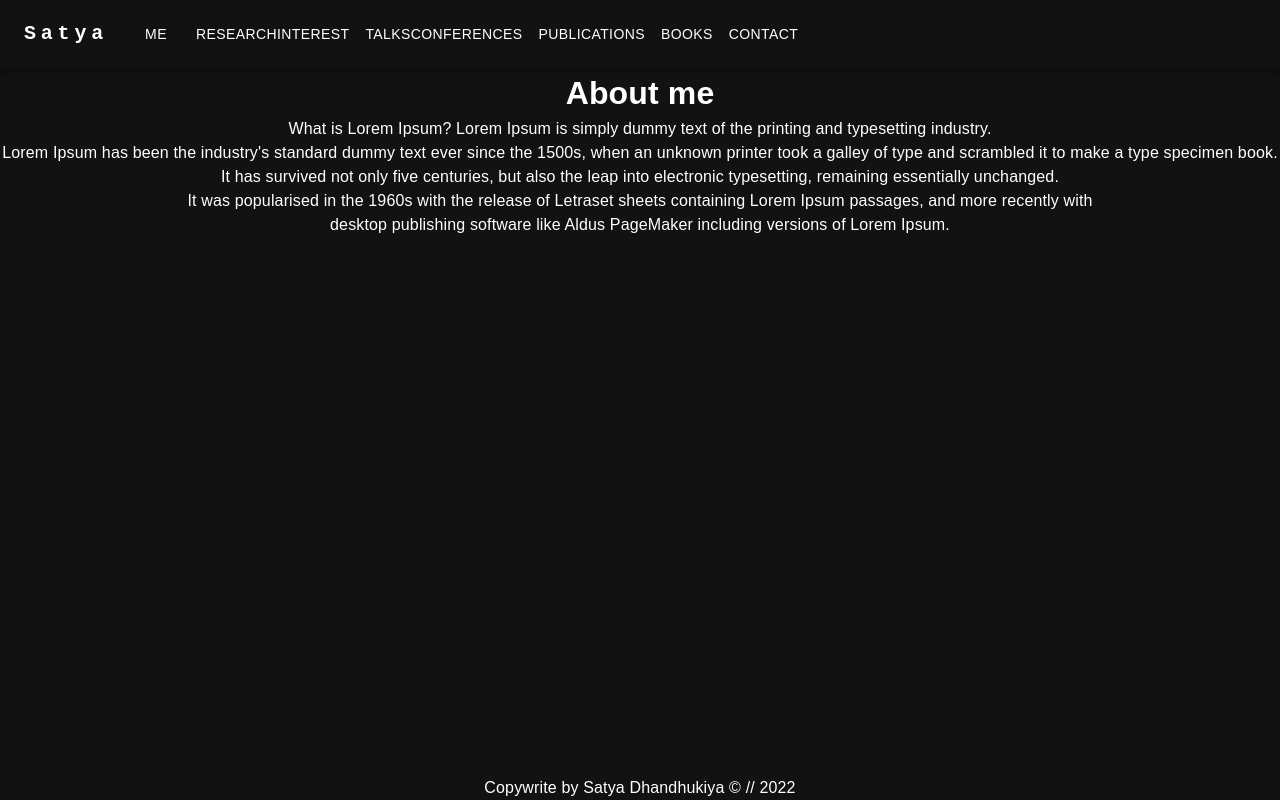
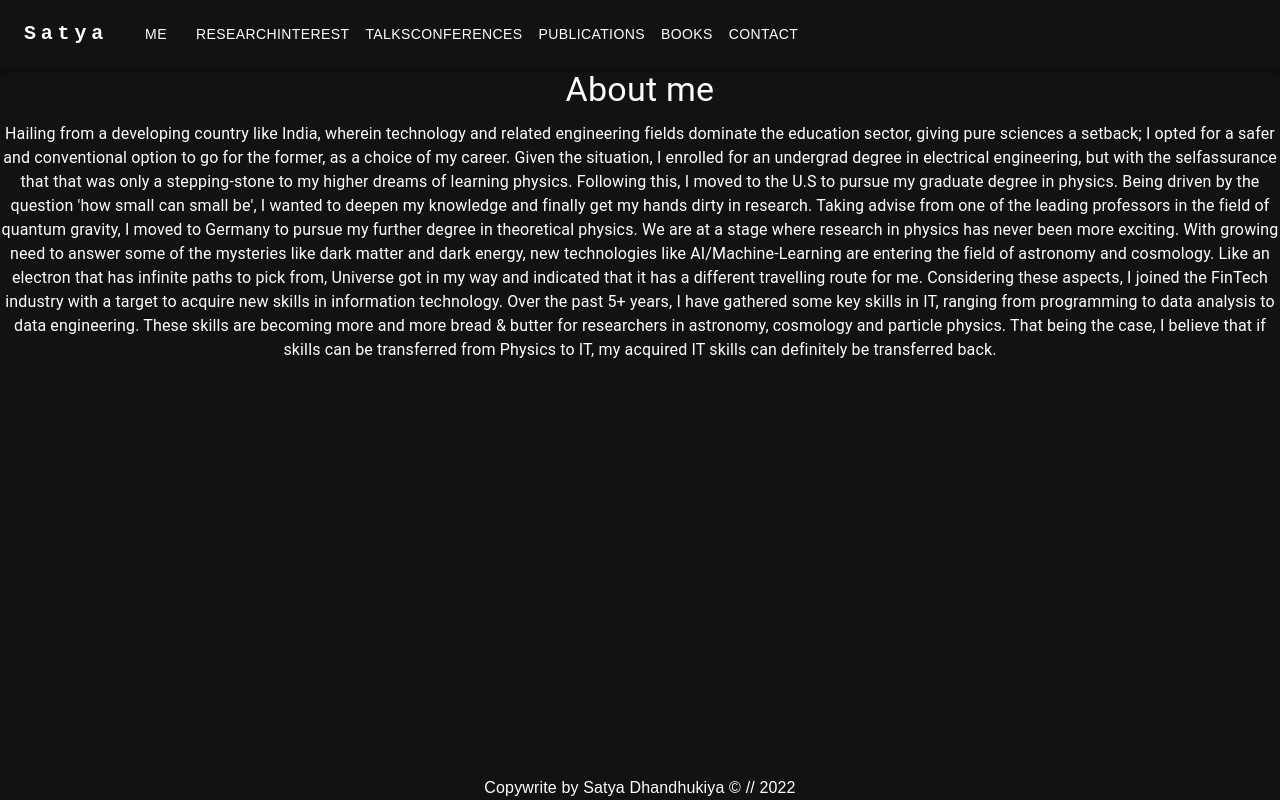
Before and after one commit to LoopyPanda/fractaltruth_website, a React (Create React App) app: page /Me in a window 1280 px wide. Built offline with nearby package versions, Linux system fonts and the light colour scheme.

Commit message:
add content

```diff
--- a/src/components/Books.js
+++ b/src/components/Books.js
@@ -3,6 +3,8 @@ import React from "react";
 const Books = () => {
     return (
         <div className="App">
+            <p>These are (obviously) not the books that I have written.   <br />Among the multitude of books that exist on each topic, the below mentioned ones are those that I had a chance to read and gain knowledge from.  <br /> Some I have used them as university textbooks,   <br />while some I have only referred to for further conceptual clarity.
+                <br /> I believe the list can also be taken as an advice for anyone out these who wishes to learn Physics.</p>
             <p>
                 <h1>Popular science:</h1>
                 1. "A Brief History of Time" by Stephen Hawking<br />
@@ -55,7 +57,8 @@ const Books = () => {
 
 
                 <h1>Astrophysics:</h1>
-                1. "Astrophysics for Physicists" by Arnab Rai Choudhuri<br />
+                1. "Extragalactic Astronomy & Cosmology" by Peter Schneider<br />
+                2. "Astrophysics for Physicists" by Arnab Rai Choudhuri<br />
 
 
                 <h1>Cosmology:</h1>
--- a/src/components/Me.js
+++ b/src/components/Me.js
@@ -1,17 +1,35 @@
 import React from "react";
+import Typography from '@mui/material/Typography';
+import Box from '@mui/material/Box';
+//import { makeStyles } from "@material-ui/core/styles";
 
-const me = () => {
+
+/*const useStyles = makeStyles(theme => ({
+    aboutme: {
+        display: "flex",
+        justifyContent: "center",
+    }
+}));      className={classes.aboutme}*/
+
+export default function aboutme() {
+    //const classes = useStyles();
+
     return (
-        <div className="App">
-            <h1>About me</h1>
 
-            <p>What is Lorem Ipsum?
-                Lorem Ipsum is simply dummy text of the printing and typesetting industry.<br />Lorem Ipsum has been the industry's standard dummy text ever since the 1500s, when an unknown printer took a galley of type and scrambled it to make a type specimen book.
-                <br />It has survived not only five centuries, but also the leap into electronic typesetting, remaining essentially unchanged.
-                <br />It was popularised in the 1960s with the release of Letraset sheets containing Lorem Ipsum passages, and more recently with
-                <br />desktop publishing software like Aldus PageMaker including versions of Lorem Ipsum. </p>
-        </div>
+        <Box>
+
+            <Typography variant="h4" gutterBottom>
+                About me
+            </Typography>
+            <div>
+                <Typography gutterBottom>
+                    Hailing from a developing country like India, wherein technology and related engineering fields dominate the education sector, giving pure sciences a setback; I opted for a safer and conventional option to go for the former, as a choice of my career. Given the situation, I enrolled for an undergrad degree in electrical engineering, but with the selfassurance that that was only a stepping-stone to my higher dreams of learning physics.
+                    Following this, I moved to the U.S to pursue my graduate degree in physics. Being driven by the question 'how small can small be', I wanted to deepen my knowledge and finally get my hands dirty in research. Taking advise from one of the leading professors in the field of quantum gravity, I moved to Germany to pursue my further degree in theoretical physics.
+                    We are at a stage where research in physics has never been more exciting. With growing need to answer some of the mysteries like dark matter and dark energy, new technologies like AI/Machine-Learning are entering the field of astronomy and cosmology. Like an electron that has infinite paths to pick from, Universe got in my way and indicated that it has a different travelling route for me.
+                    Considering these aspects, I joined the FinTech industry with a target to acquire new skills in information technology. Over the past 5+ years, I have gathered some key skills in IT, ranging from programming to data analysis to data engineering. These skills are becoming more and more bread & butter for researchers in astronomy, cosmology and particle physics. That being the case, I believe that if skills can be transferred from Physics to IT, my acquired IT skills can definitely be transferred back.
+                </Typography>
+            </div>
+
+        </Box >
     )
 };
-
-export default me;
--- a/src/components/Profile.js
+++ b/src/components/Profile.js
@@ -51,8 +51,7 @@ const Profile = () => {
                         <Item><h1>Satya.</h1></Item>
                         <Item>
                             <p>
-                                An enthusiastic Physicist Lorem Ipsum has been the industry's standard dummy text ever since the 1500s,
-                                when an unknown printer took a galley of type and scrambled it to make a type specimen book.hzfdgasvcavchjvkjsnsdjvg.
+                                I am enthusiastic Physicist And I love physics because it has a huge scope which enables me to understand how the universe works on visible universe (93 billion light years) down to a small fraction of a proton's diameter.
                             </p>
                         </Item>
                         <Item>
--- a/src/components/Publications.js
+++ b/src/components/Publications.js
@@ -9,7 +9,7 @@ const Publications = () => {
 
             <h1>April 2017</h1>
 
-            <p>"S. Dhandhukiya and H. Sahlmann, “Towards Hartle-Hawking states for con- nection variables”, Phys. Rev. D 95, 084047 (2017) [arXiv:1608.07971[gr-qc]]" </p>
+            <p>"S. Dhandhukiya and H. Sahlmann, “Towards Hartle-Hawking states for connection variables”, Phys. Rev. D 95, 084047 (2017) [arXiv:1608.07971[gr-qc]]" </p>
 
             <Button href="https://journals.aps.org/prd/abstract/10.1103/PhysRevD.95.084047" variant="outlined">
                 To The Publication
--- a/src/components/ResearchInterest .js
+++ b/src/components/ResearchInterest .js
@@ -5,25 +5,13 @@ const ResearchInterest = () => {
         <div className="App">
             <p>
 
-                <h1>Extragalactic Astronomy & Astrophysics</h1>
+                I believe that a physicist, or any scientist for that matter, will at some point in their research career need to, if necessary, step out of the comfort zone and look for solutions to a problem in any place possible. Keeping this spirt in my heart and mind, my research interests are rather broad. From among those, I am most interested in:
 
-                Lorem Ipsum has been the industry's standard dummy text ever since the 1500s, when an unknown printer took a galley of type and scrambled it to make a type specimen book.
-                Lorem Ipsum has been the industry's standard dummy text ever since the 1500s, when an unknown printer took a galley of type and scrambled it to make a type specimen book.Lorem Ipsum has been the industry's standard dummy text ever since the 1500s, when an unknown printer took a galley of type and scrambled it to make a type specimen book.
-                Lorem Ipsum has been the industry's standard dummy text ever since the 1500s, when an unknown printer took a galley of type and scrambled it to make a type specimen book.
+                1) Cosmology and Galaxy evolution
+                2) Blackholes and Active Galactic Nuclei
+                3) Non-linear Dynamics
 
-
-                <h1>Cosmology</h1>
-
-                Lorem Ipsum has been the industry's standard dummy text ever since the 1500s, when an unknown printer took a galley of type and scrambled it to make a type specimen book.
-                Lorem Ipsum has been the industry's standard dummy text ever since the 1500s, when an unknown printer took a galley of type and scrambled it to make a type specimen book.Lorem Ipsum has been the industry's standard dummy text ever since the 1500s, when an unknown printer took a galley of type and scrambled it to make a type specimen book.
-                Lorem Ipsum has been the industry's standard dummy text ever since the 1500s, when an unknown printer took a galley of type and scrambled it to make a type specimen book.
-
-
-                <h1>Nonlinear dynamics</h1>
-
-
-                Lorem Ipsum has been the industry's standard dummy text ever since the 1500s, when an unknown printer took a galley of type and scrambled it to make a type specimen book.Lorem Ipsum has been the industry's standard dummy text ever since the 1500s, when an unknown printer took a galley of type and scrambled it to make a type specimen book.Lorem Ipsum has been the industry's standard dummy text ever since the 1500s, when an unknown printer took a galley of type and scrambled it to make a type specimen book.
-                Lorem Ipsum has been the industry's standard dummy text ever since the 1500s, when an unknown printer took a galley of type and scrambled it to make a type specimen book.
+                These interests are not just for theoretical study. I am also interested in their experimental, phenomenological and observational aspects.
 
             </p>
         </div>
--- a/src/components/TalksConferences.js
+++ b/src/components/TalksConferences.js
@@ -3,7 +3,12 @@ import React from "react";
 const TalksConferences = () => {
     return (
         <div className="App">
-            TalksConferences content
+            (2017) Towards a Hartle-Hawking state for loop quantum gravity, University of Erlangen-Nuremberg, Germany
+            (2016) Gamma ray excess from galactic centre, University of Erlangen-Nuremberg, Germany
+            (2010) Quantum computers, Mar Athanasius College of Engineering, India
+            (2016) Shapes of Gravity conference, Radboud University, Netherlands
+            (2015) Loops conference, University of Erlangen-Nuremberg, Germany
+            (2010) International Congress of Mathematicians, India
         </div>
     )
 };
--- a/src/style/Profile.css
+++ b/src/style/Profile.css
@@ -17,7 +17,7 @@ div.paragraph {
 }
 
 img {
-  width: 500px;
+  max-width: 100%;
   height: auto;
   background-position: 50% 50%;
   background-size: contain;
```
Also changed, not shown: src/components/Contact.js (+29 -1 lines), src/assets/Satyaphoto_Horizontal.jpg (added).
